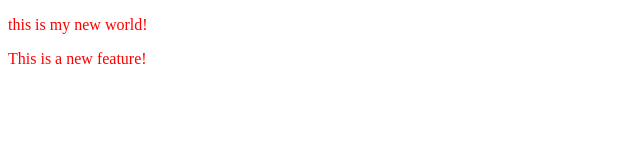
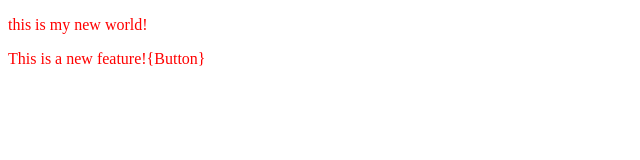
Before and after one commit to Satyamjha001/localrepo-, a plain HTML site: page LocalRepo/index.html in a window 1280 px wide. Shown: the full height of the page, 0-640 px from the left. Drawn offline with Linux system fonts and the light colour scheme.

```diff
--- a/LocalRepo/index.html
+++ b/LocalRepo/index.html
@@ -8,6 +8,6 @@
   </head>
   <body>
     <p>this is my new world!</p>
-    <p>This is a new feature!</p>
+    <p>This is a new feature!{Button}</p>
   </body>
 </html>
```
